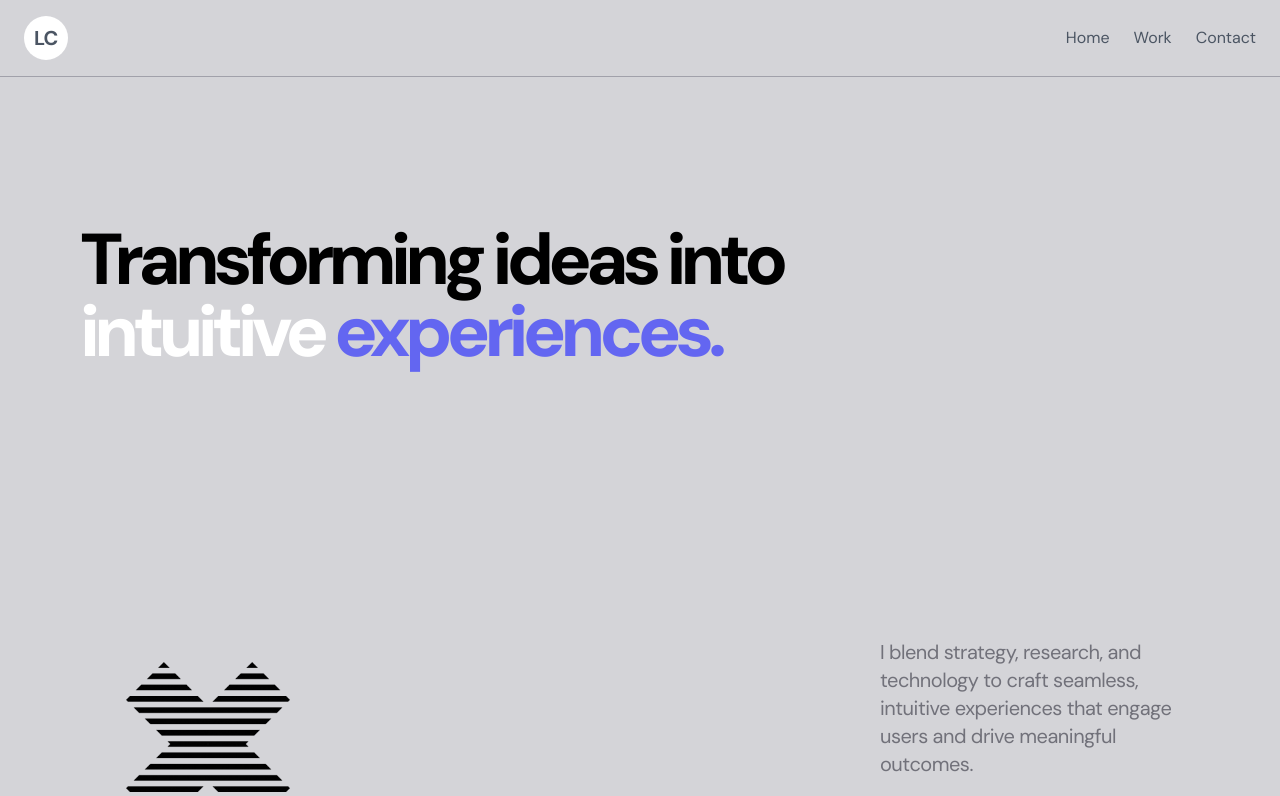
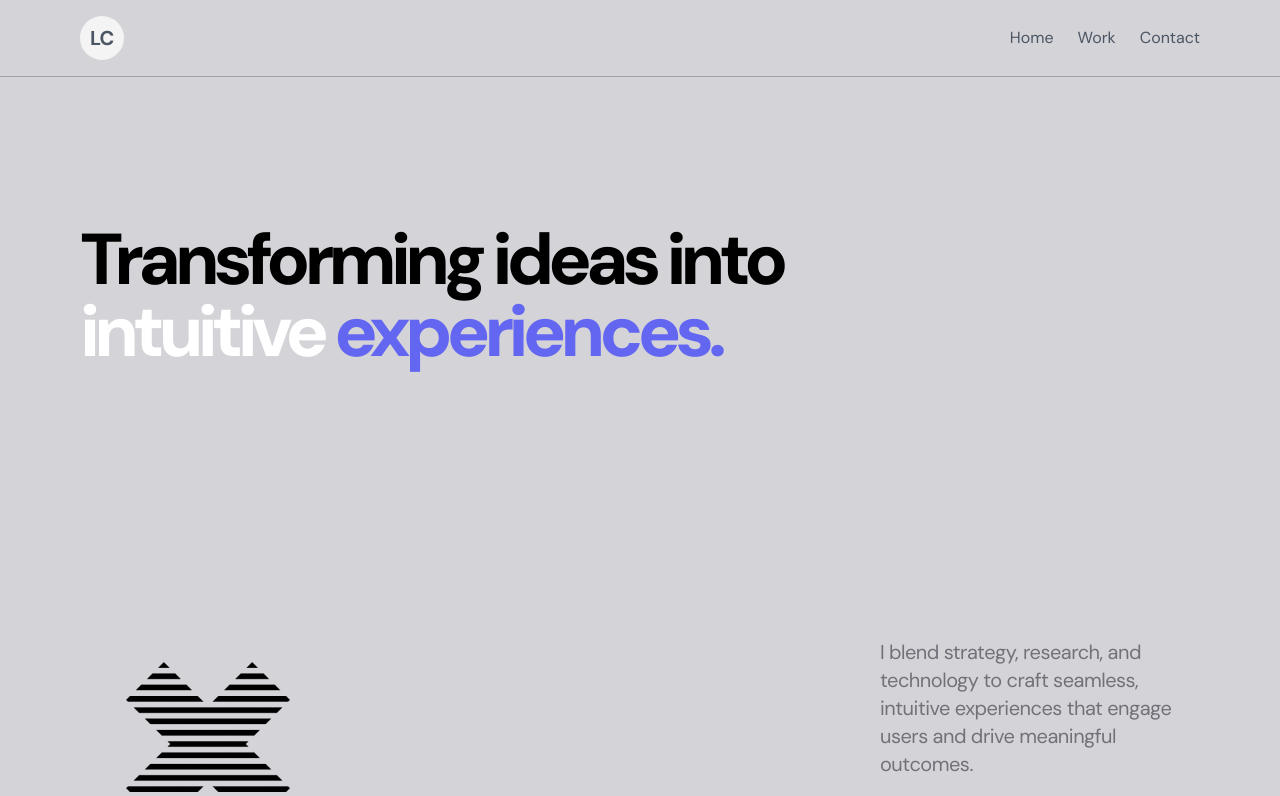
Before and after one commit to ahdsr/ahdsr, a Next.js app: page / in a window 1280 px wide. Shown: the top 796 px of the page. Built offline with nearby package versions, Linux system fonts and the light colour scheme.

Commit message:
Feat: Content Updates

```diff
--- a/app/page.js
+++ b/app/page.js
@@ -8,7 +8,7 @@ export default function Home() {
   return (
     <>
       <Hero />
-      <ParallaxSection mediaSrc="/videos/sample6.mp4" isVideo={true} />
+      <ParallaxSection mediaSrc="/videos/sample1.mp4" isVideo={true} />
       <Featured />
       <Skills />
     </>
--- a/app/work/3d/page.js
+++ b/app/work/3d/page.js
@@ -14,6 +14,7 @@ const images = [
   "/images/other/Random_v002.png",
   "/images/other/RoomRender.png",
   "/images/other/Moon.png",
+  "/images/other/Dunny.png",
 
   // Add more image paths as needed
 ];
--- a/components/NavBar.js
+++ b/components/NavBar.js
@@ -33,7 +33,7 @@ export default function Navbar() {
   // Define background color based on page
   const pageBgColors = {
     "/": scrolled
-      ? "bg-white text-zinc-800  shadow-xl shadow-zinc-500/10"
+      ? "bg-white text-zinc-800 shadow-xl shadow-zinc-500/10"
       : "bg-zinc-300 text-gray-600 border-b border-b-zinc-400",
     "/about": "bg-white text-black border-b border-b-zinc-300",
     "/work": "bg-white text-black border-b border-b-zinc-300",
@@ -54,10 +54,10 @@ export default function Navbar() {
         pageBgColors[pathname] || "bg-gray-800 text-white"
       }`}
     >
-      <div className="mx-auto flex max-w-7xl items-center justify-between px-6 py-4">
+      <div className="mx-auto flex max-w-7xl items-center justify-between px-8 py-4 md:px-20">
         {/* Logo */}
-        <div className="rounded-full bg-white px-2.5 py-2 font-sans text-xl font-bold tracking-tight">
-          <Link href="/" className="hover:text-gray-300">
+        <div className="rounded-full bg-zinc-100 px-2.5 py-2 font-sans text-xl font-bold tracking-tight hover:bg-zinc-200">
+          <Link href="/" className="">
             LC
           </Link>
         </div>
--- a/components/Skills.js
+++ b/components/Skills.js
@@ -45,7 +45,8 @@ export default function Skills() {
   ];
 
   return (
-    <section className="mx-auto max-w-7xl bg-zinc-800 px-8 py-20 sm:px-20">
+    <section className="bg-zinc-800">
+      <div className="mx-auto max-w-7xl px-8 py-20 sm:px-20">
         <h1 className="mb-12 w-full pb-2 text-left font-sans text-6xl font-semibold tracking-tighter text-indigo-500">
           The process
         </h1>
@@ -104,6 +105,7 @@ export default function Skills() {
             ))}
           </div>
         </div>
+      </div>
     </section>
   );
 }
```
Also changed, not shown: 2 other files (tests, documents, lock files or other folders). Lines whose indentation alone changed are shown as unchanged.
